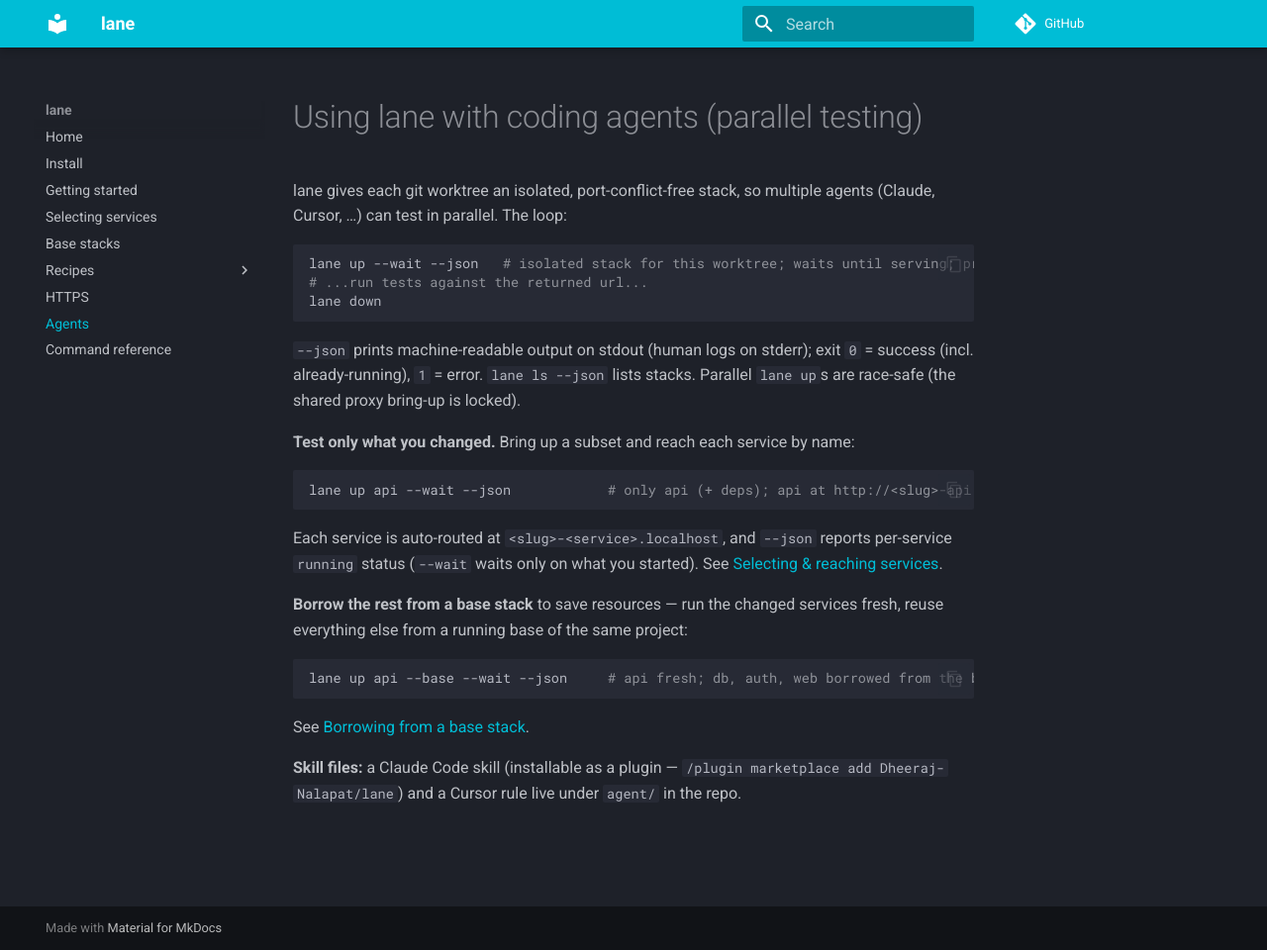
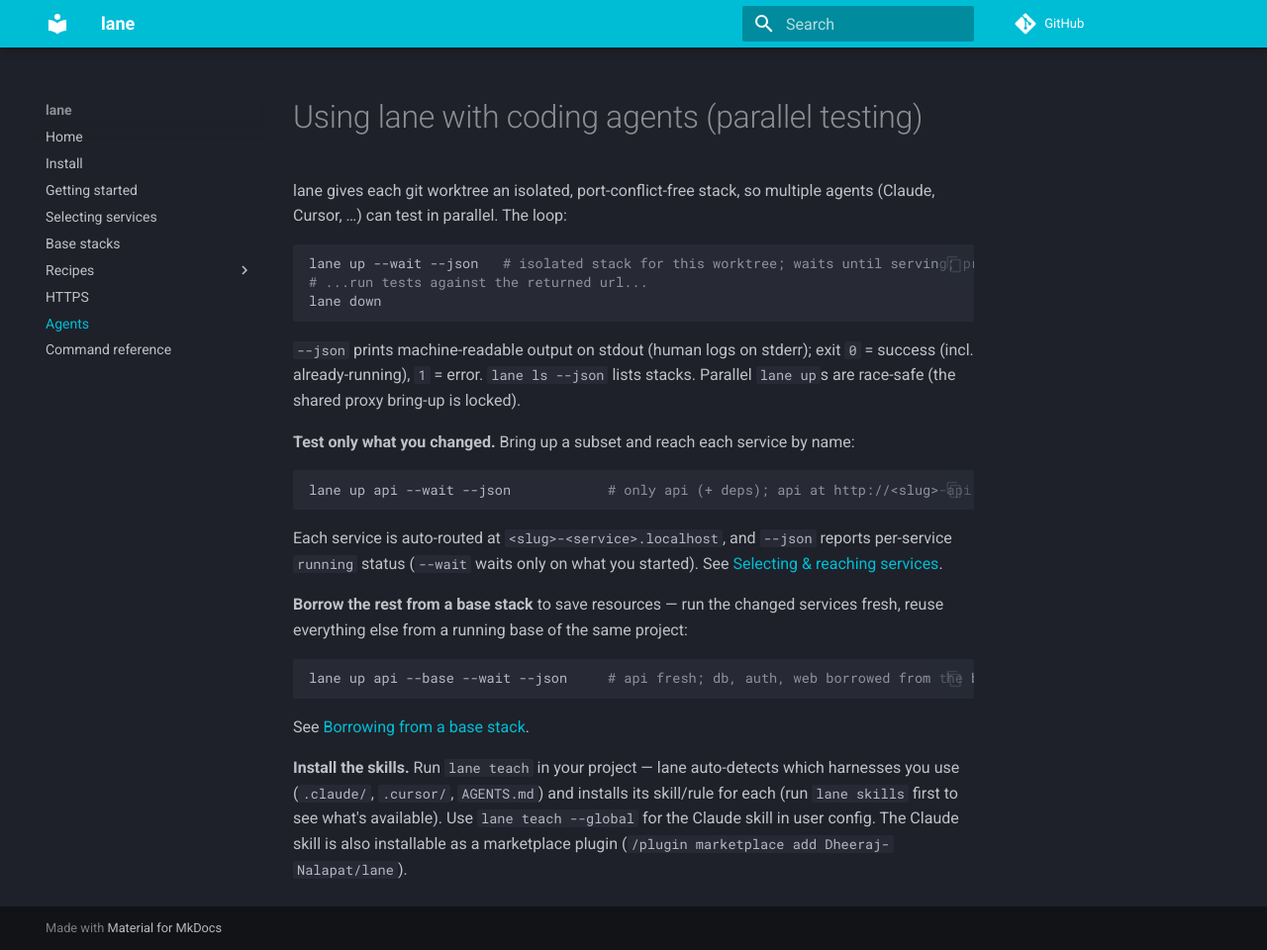
Before and after one commit to Dheeraj-Nalapat/lane, an MkDocs documentation site: the page built from docs/guide/agents.md, in a window 1280 px wide and 960 px high. Shown: the whole window at 99% size. Built offline with MkDocs 1.6.1 and Material for MkDocs 9.7.7, drawn with Linux system fonts in a browser that asks for light colours; comment, search, counter and statistics services are not loaded.

Commit message:
docs: document lane teach + lane skills

```diff
--- a/docs/guide/agents.md
+++ b/docs/guide/agents.md
@@ -36,6 +36,9 @@ lane up api --base --wait --json     # api fresh; db, auth, web borrowed from th
 
 See [Borrowing from a base stack](base-stacks.md).
 
-**Skill files:** a Claude Code skill (installable as a plugin —
-`/plugin marketplace add Dheeraj-Nalapat/lane`) and a Cursor rule live under
-`agent/` in the repo.
+**Install the skills.** Run `lane teach` in your project — lane auto-detects
+which harnesses you use (`.claude/`, `.cursor/`, `AGENTS.md`) and installs its
+skill/rule for each (run `lane skills` first to see what's available). Use
+`lane teach --global` for the Claude skill in user config. The Claude skill is
+also installable as a marketplace plugin
+(`/plugin marketplace add Dheeraj-Nalapat/lane`).
```
Also changed, not shown: README.md (+4 -0 lines), docs/guide/commands.md (+2 -0 lines).
